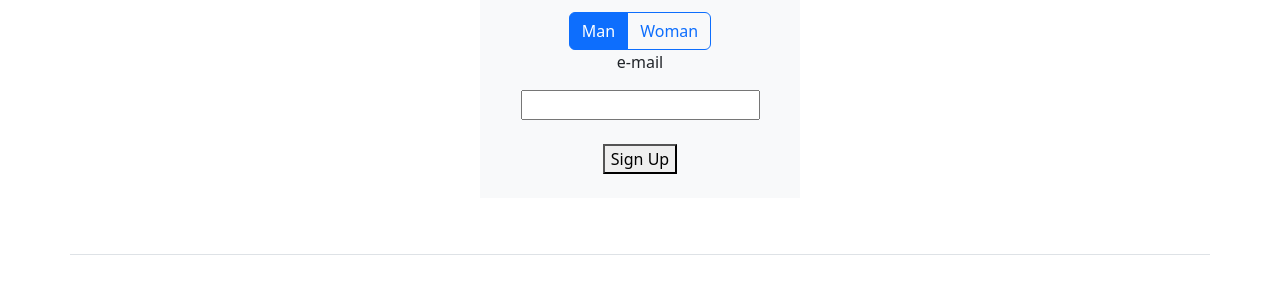
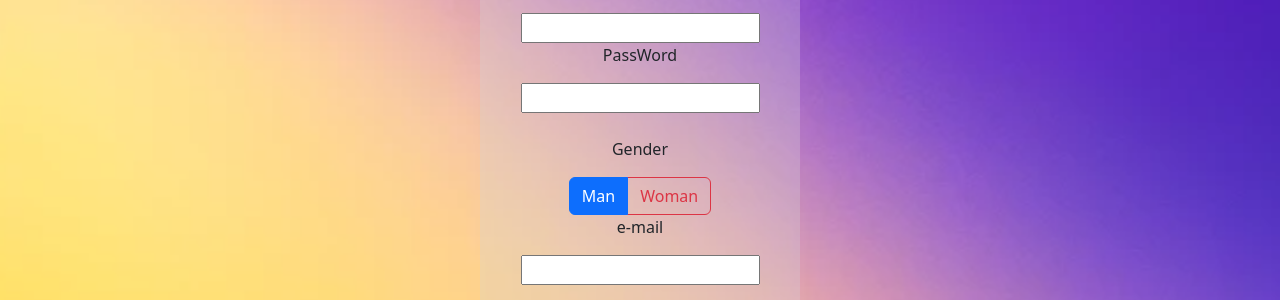
Before and after one commit to evejaeyong/OSS_Team_Project, a website: page public/signup.html in a window 1280 px wide. Shown: the part 320-620 px from the top of the page. Drawn offline with nearby package versions, Linux system fonts and the light colour scheme.

Commit message:
sign up page

```diff
--- a/public/signup.html
+++ b/public/signup.html
@@ -20,16 +20,31 @@
       font-family: 'EF_Rebecca';
     }
 
+    html,
+    body {
+      width: 100%;
+      height: 100%;
+    }
+
     .center-alignment {
       text-align: center;
       margin: 0 auto;
     }
 
     .background {
-      height: 1200px;
+      width: 100%;
+      height: 100%;
       background-repeat: no-repeat;
-      background-image: url(main44.jpg);
-      background-size: contain;
+      background-image: url(mainpage_image.png);
+      background-size: cover;
+    }
+
+    h3 {
+      text-align: left;
+    }
+
+    .signup-container {
+      background-color: rgb(211, 211, 211, 0.3);
     }
   </style>
   <style type="text/css">
@@ -58,8 +73,8 @@
           <a class="nav-link" href="mypage.html">My Page</a>
         </div>
   </nav>
-  <div class="d-flex align-items-center">
-    <div class="login-container align-items-center mb-2 mt-2 bg-light p-2 w-25 center-alignment">
+  <div class="background d-flex align-items-center">
+    <div class="signup-container align-items-center mb-2 mt-2 p-2 w-25 center-alignment">
       <h1 class="rebecca-font"><strong>SIGN UP</strong></h1>
       <div class="signupbox">
         <p>ID</p>
@@ -74,7 +89,7 @@
 
           <input type="radio" class="btn-check btn-success" name="genderradio" id="radioWoman" value="Woman"
             autocomplete="off">
-          <label class="btn btn-outline-primary" for="radioWoman">Woman</label>
+          <label class="btn btn-outline-danger" for="radioWoman">Woman</label>
         </div>
         <br>
         <p>e-mail</p>
```
